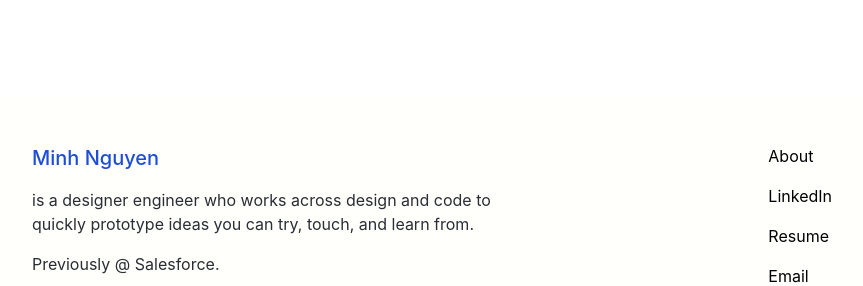
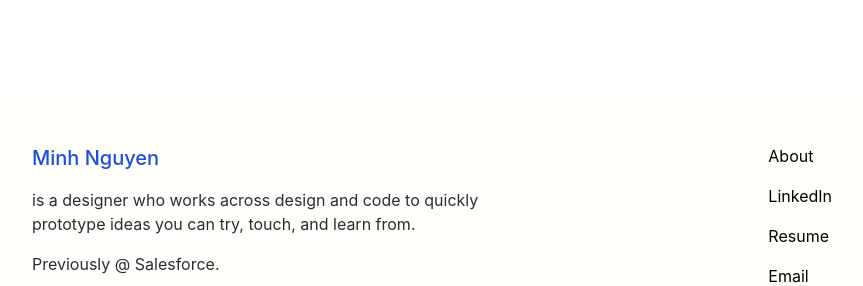
Before and after one commit to minhtnguy/minhtnguy.github.io, a Next.js app: page / in a window 1280 px wide. Shown: the top 286 px of the page, without its empty margins (208-1071 px from the left). Built offline with nearby package versions, Linux system fonts and the light colour scheme.

Commit message:
fix: typos

```diff
--- a/app/page.js
+++ b/app/page.js
@@ -111,8 +111,8 @@ export default function Home() {
 									Minh Nguyen
 								</h1>
 								<p className="text-sm sm:text-base leading-relaxed text-primary-black">
-									is a designer engineer who works across design and code to
-									quickly prototype ideas you can try, touch, and learn from.
+									is a designer who works across design and code to quickly
+									prototype ideas you can try, touch, and learn from.
 								</p>
 								<p className="text-sm sm:text-base leading-relaxed text-primary-black">
 									Previously @ Salesforce.
--- a/app/projects/droneforce/page.mdx
+++ b/app/projects/droneforce/page.mdx
@@ -33,7 +33,7 @@ A new autonomous drone service (powered by Agentforce) for inspections, monitori
 
 At Salesforce, I worked on the Emerging Tech team, where I designed and built the company's first agentic drone workflow prototype in four weeks.
 
-This POC was showcased to executive leadership at Salesforce and Slack, and featured across **four** keynotes and activations at Dreamforce 2025.
+This POC was showcased to executive leadership at Salesforce and Slack, featured across **four** keynotes and activations at Dreamforce 2025, and lanched as a product in just 3 months.
 
 <Callout
 	subtitle="Problem"
```
